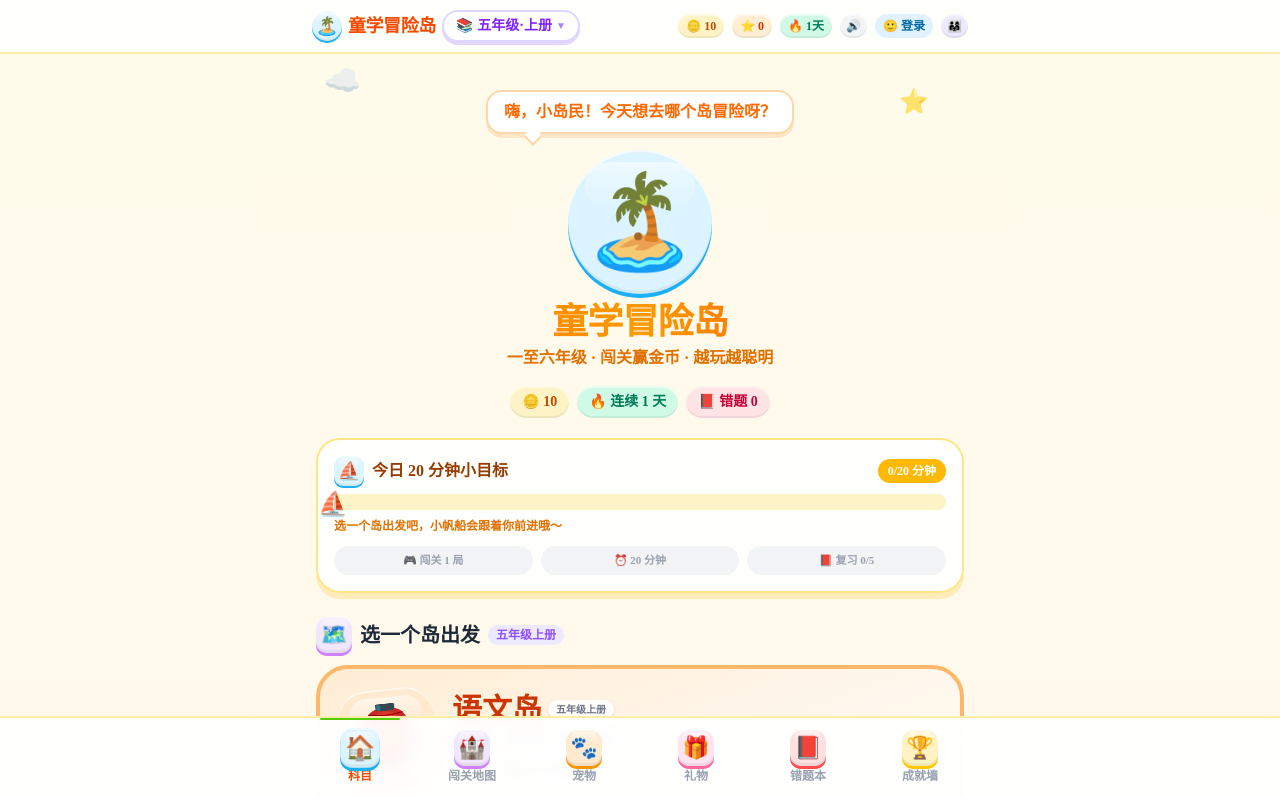
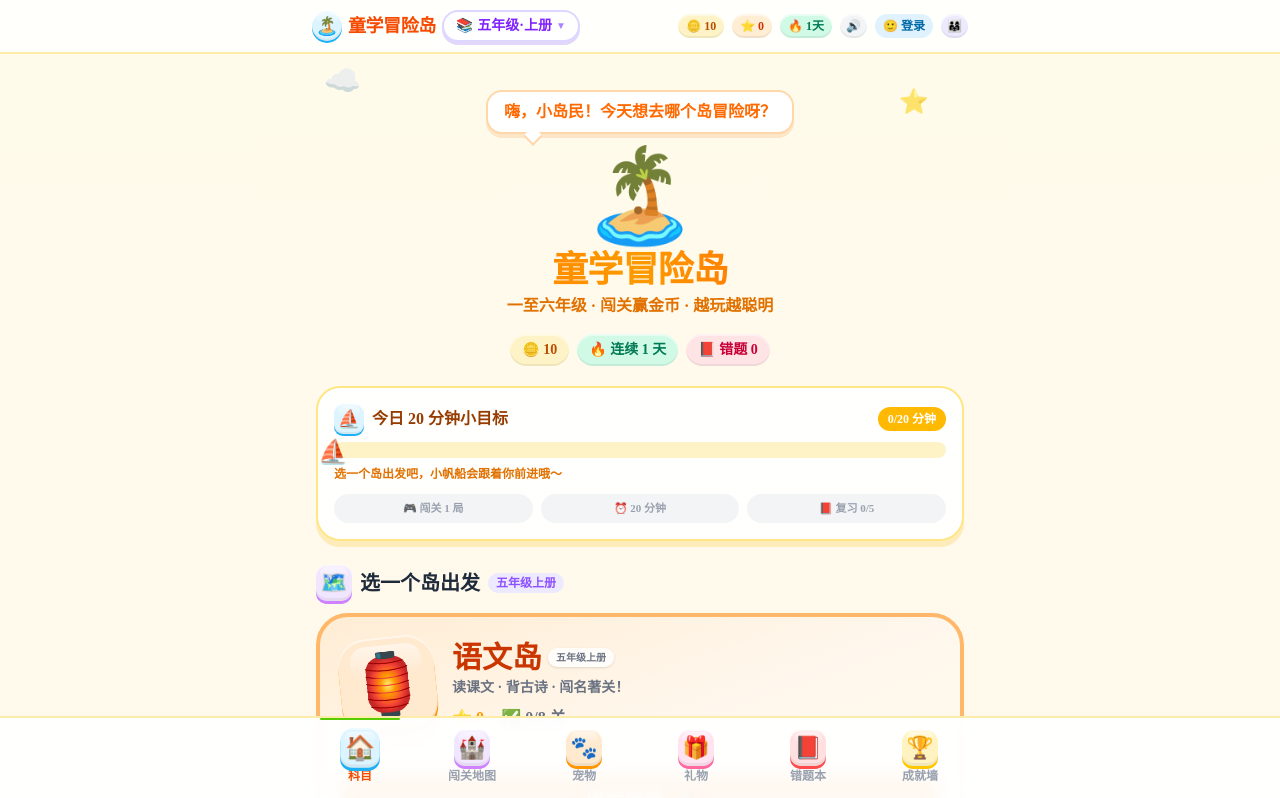
Before and after one commit to bestop/ibook, a Next.js app: page / in a window 1280 px wide. Shown: the top 798 px of the page. Built offline with nearby package versions, Linux system fonts and the light colour scheme.

Commit message:
首页 hero 小岛去芯片气泡底：IconChip 圆形贴片改裸 emoji 直出（text-[72px]/sm:text-[92px]），flex justify-center 居中与摇摆动画保留

```diff
--- a/src/components/game/home-view.tsx
+++ b/src/components/game/home-view.tsx
@@ -262,9 +262,7 @@ export default function HomeView({ onSelectSubject }: HomeViewProps) {
             transition={{ repeat: Infinity, duration: 3, ease: 'easeInOut' }}
             className="mt-4 flex justify-center"
           >
-            <IconChip tone="sky" size="lg" round className="h-28 w-28 text-[72px] sm:h-36 sm:w-36 sm:text-[92px]">
-              🏝️
-            </IconChip>
+            <span className="inline-block text-[72px] leading-none sm:text-[92px]">🏝️</span>
           </motion.div>
           <h1 className="mt-2 bg-gradient-to-r from-orange-500 via-amber-500 to-rose-500 bg-clip-text text-3xl font-black tracking-tight text-transparent sm:text-4xl">
             童学冒险岛
```
